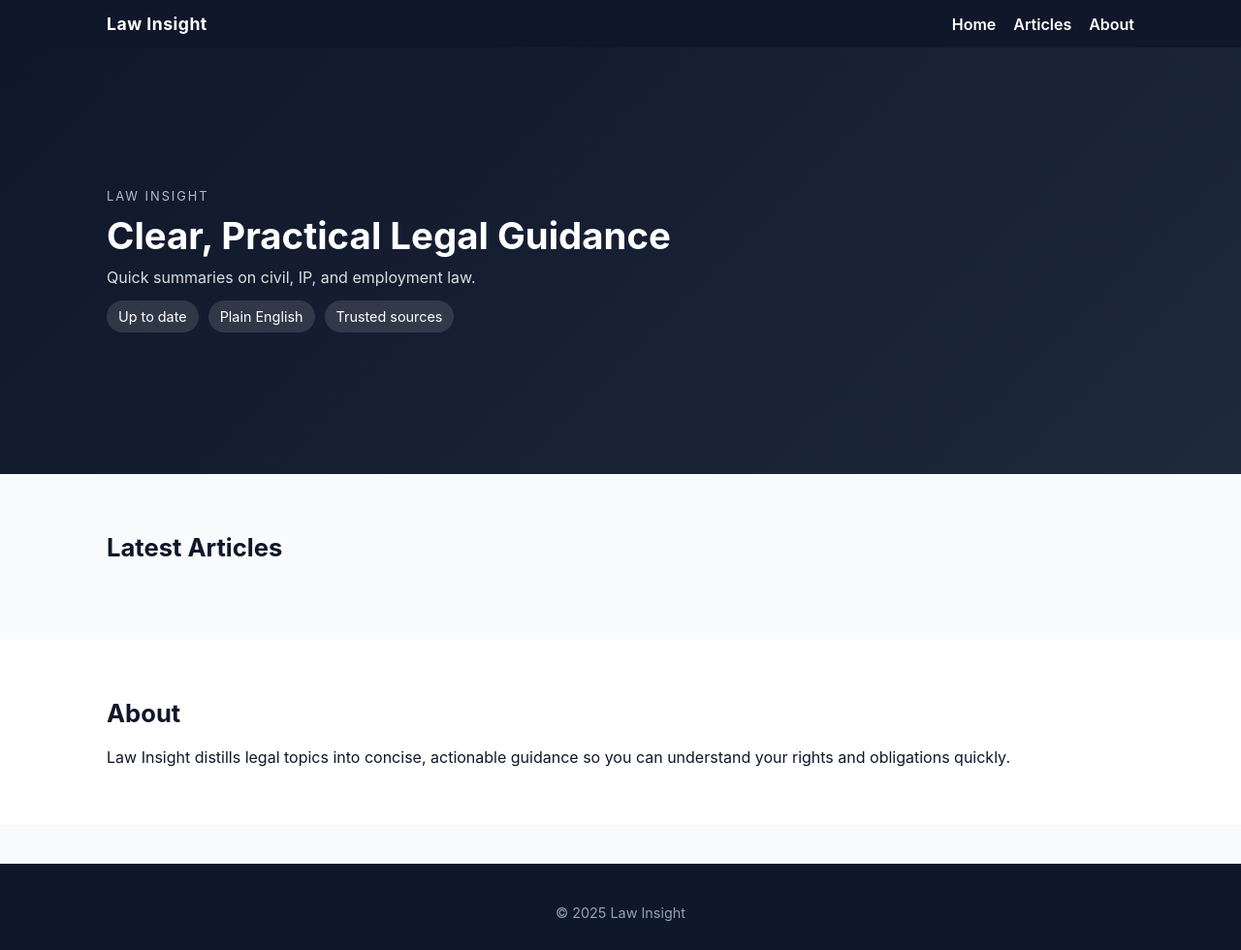
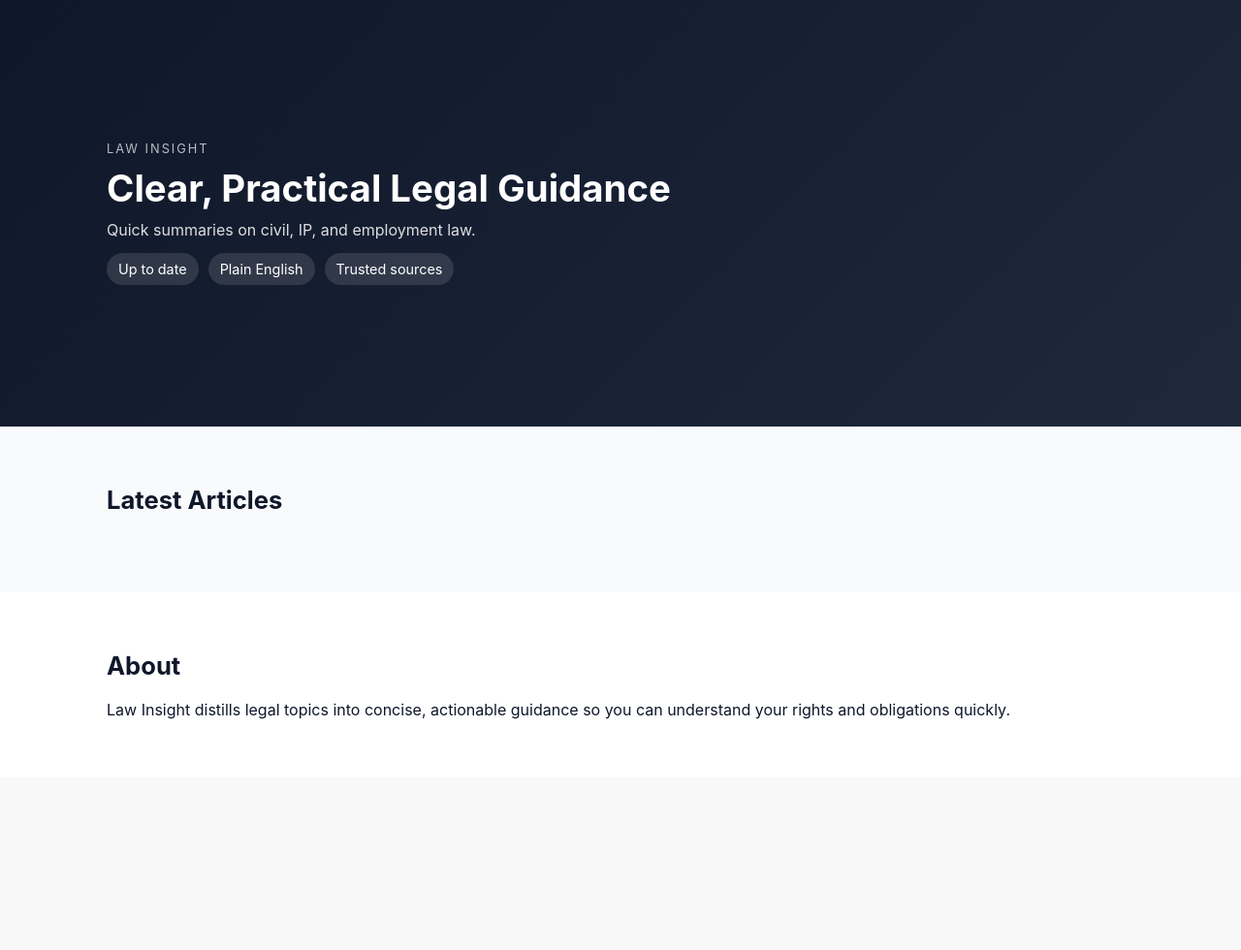
Before and after one commit to Duck10110/test, a Flask app: page / in a window 1280 px wide. Shown: the whole page at 97% size. After the commit the page ends 742 px from the top, so only its background shows below. Run offline with Flask 3, Linux system fonts and the light colour scheme.

Commit message:
Update base.html

```diff
--- a/templates/base.html
+++ b/templates/base.html
@@ -1,34 +1,16 @@
 <!DOCTYPE html>
-<html lang="en">
+<html>
 <head>
-  <meta charset="UTF-8">
-  <title>{% block title %}Law Insight{% endblock %}</title>
+  <meta charset="utf-8">
+  <title>Law Insight</title>
 
-  <!-- STATIC TỪ /public -->
+  <!-- STATIC DO VERCEL SERVE -->
   <link rel="stylesheet" href="/css/style.css">
 </head>
 <body>
 
-<header class="navbar">
-  <div class="container nav-content">
-    <div class="brand">Law Insight</div>
-    <nav>
-      <a href="#hero">Home</a>
-      <a href="#articles">Articles</a>
-      <a href="#about">About</a>
-    </nav>
-  </div>
-</header>
+{% block content %}{% endblock %}
 
-<main>
-  {% block content %}{% endblock %}
-</main>
-
-<footer class="footer">
-  <p class="footer-note">© 2025 Law Insight</p>
-</footer>
-
-<!-- fingerprint.js -->
 <script src="/js/fingerprint.js"></script>
 </body>
 </html>
```
